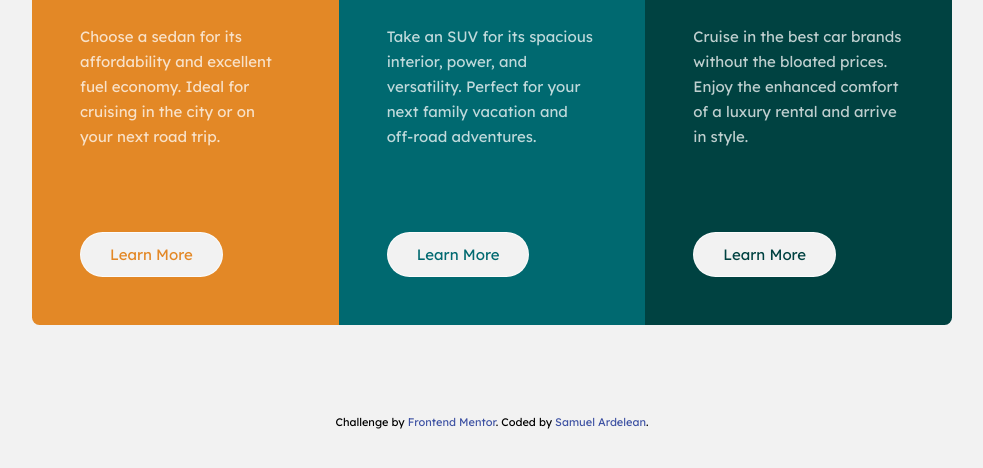
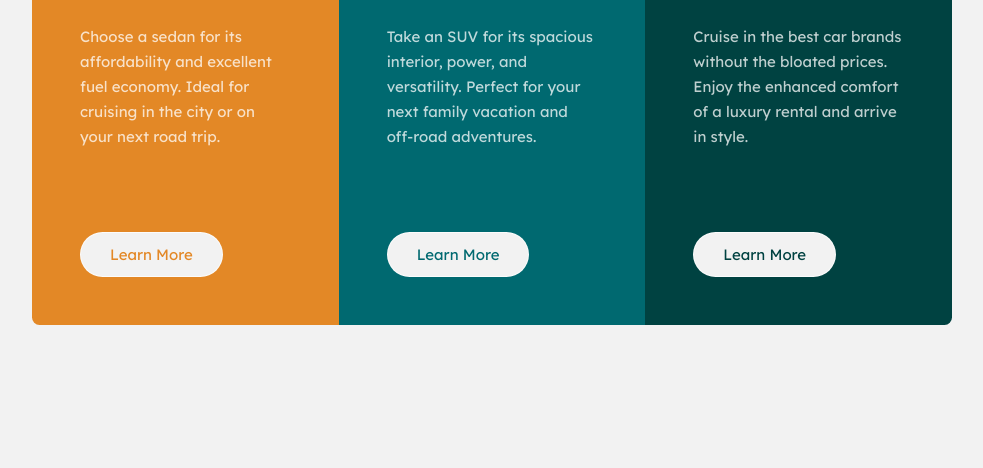
Before and after one commit to samy-ard/3-column-card, a plain HTML site: page index.html in a window 1280 px wide. Shown: the part 262-730 px from the top of the page, without its empty margins (148-1131 px from the left). Drawn offline with Linux system fonts and the light colour scheme.

Commit message:
update index.html

```diff
--- a/index.html
+++ b/index.html
@@ -5,11 +5,6 @@
   <meta name="viewport" content="width=device-width, initial-scale=1.0"> <!-- displays site properly based on user's device -->
   <link rel="icon" type="image/png" sizes="32x32" href="./images/favicon-32x32.png">
   <title>Frontend Mentor | 3-column preview card component</title>
-  <!-- Feel free to remove these styles or customise in your own stylesheet 👍 -->
-  <style>
-    .attribution { font-size: 11px; text-align: center; }
-    .attribution a { color: hsl(228, 45%, 44%); }
-  </style>
   <link rel="stylesheet" type="text/css" href="style.css">
 </head>
 <body>
@@ -35,9 +30,5 @@
       </div>
     </div>
   </section>
-  <div class="attribution">
-    Challenge by <a href="https://www.frontendmentor.io?ref=challenge" target="_blank">Frontend Mentor</a>.
-    Coded by <a href="#">Samuel Ardelean</a>.
-  </div>
 </body>
 </html>
```
